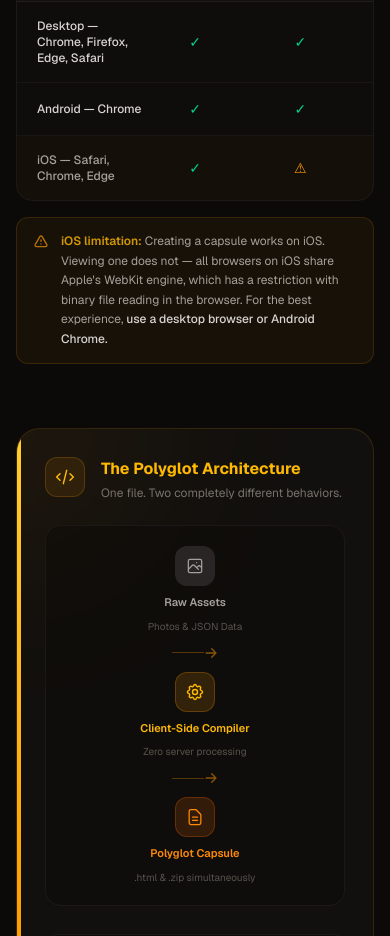
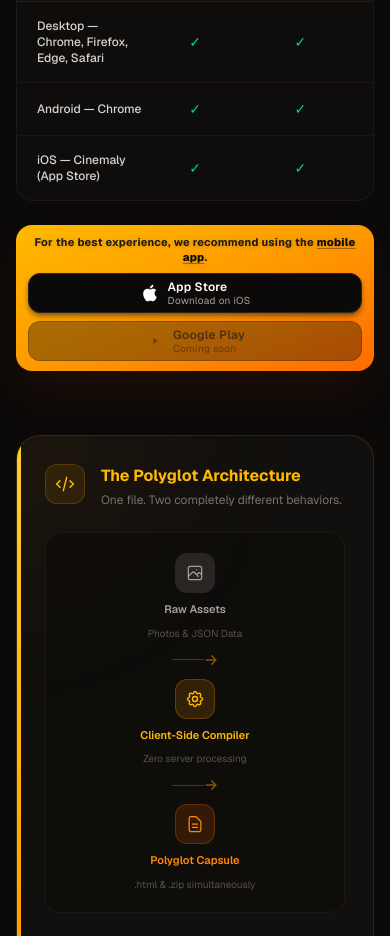
Before and after one commit to veuler/cinemaly, a Next.js app: page /guide in a window 390 px wide. Shown: the part 1207-2143 px from the top of the page. Built offline with nearby package versions, Linux system fonts and the light colour scheme; a web font is replaced by a local one.

Commit message:
Guide page mobile banner added

```diff
--- a/src/app/guide/page.tsx
+++ b/src/app/guide/page.tsx
@@ -1,6 +1,7 @@
 import { Metadata } from "next";
 import Link from "next/link";
 import { Lexend_Giga } from "next/font/google";
+import AmberStoreDownloadCard from "@/components/AmberStoreDownloadCard";
 
 const lexendGiga = Lexend_Giga({
   subsets: ["latin"],
@@ -295,19 +296,16 @@ export default function Guide() {
                 },
                 { platform: "Android — Chrome", create: true, view: true },
                 {
-                  platform: "iOS — Safari, Chrome, Edge",
+                  platform: "iOS — Cinemaly (App Store)",
                   create: true,
-                  view: false,
-                  note: true,
+                  view: true,
                 },
               ].map((row, i) => (
                 <div
                   key={i}
-                  className={`grid grid-cols-3 px-5 py-4 items-center ${i < 2 ? "border-b border-stone-800/40" : ""} ${row.note ? "bg-amber-500/3" : "bg-stone-900/20"}`}
+                  className={`grid grid-cols-3 px-5 py-4 items-center ${i < 2 ? "border-b border-stone-800/40" : ""} bg-stone-900/20`}
                 >
-                  <span
-                    className={`text-xs font-medium ${row.note ? "text-stone-400" : "text-stone-300"}`}
-                  >
+                  <span className="text-xs font-medium text-stone-300">
                     {row.platform}
                   </span>
                   <div className="flex justify-center">
@@ -321,41 +319,14 @@ export default function Guide() {
                     {row.view ? (
                       <span className="text-sm text-emerald-400">✓</span>
                     ) : (
-                      <span className="text-sm text-amber-500">⚠</span>
+                      <span className="text-sm text-rose-400">✗</span>
                     )}
                   </div>
                 </div>
               ))}
             </div>
 
-            <div className="mt-4 flex items-start gap-3 px-4 py-3.5 bg-amber-500/5 border border-amber-500/15 rounded-xl">
-              <svg
-                xmlns="http://www.w3.org/2000/svg"
-                className="w-4 h-4 text-amber-500/70 mt-0.5 shrink-0"
-                fill="none"
-                viewBox="0 0 24 24"
-                stroke="currentColor"
-                strokeWidth={2}
-              >
-                <path
-                  strokeLinecap="round"
-                  strokeLinejoin="round"
-                  d="M12 9v2m0 4h.01m-6.938 4h13.856c1.54 0 2.502-1.667 1.732-3L13.732 4c-.77-1.333-2.694-1.333-3.464 0L3.34 16c-.77 1.333.192 3 1.732 3z"
-                />
-              </svg>
-              <p className="text-xs text-stone-400 leading-relaxed">
-                <span className="text-amber-400/80 font-semibold">
-                  iOS limitation:
-                </span>{" "}
-                Creating a capsule works on iOS. Viewing one does not — all
-                browsers on iOS share Apple's WebKit engine, which has a
-                restriction with binary file reading in the browser. For the
-                best experience,{" "}
-                <span className="text-stone-300 font-medium">
-                  use a desktop browser or Android Chrome.
-                </span>
-              </p>
-            </div>
+            <AmberStoreDownloadCard className="mt-6 max-w-lg mx-auto w-full" />
           </div>
 
           <div className="relative bg-stone-900/40 border border-amber-500/15 rounded-3xl p-7 md:p-10 overflow-hidden mb-8">
--- /dev/null
+++ b/src/components/AmberStoreDownloadCard.tsx
@@ -0,0 +1,110 @@
+import type { ReactNode } from "react";
+
+export const APP_STORE_URL =
+  "https://apps.apple.com/us/app/cinemaly/id6763919834";
+
+/** Google Play listing URL — set when live (empty = placeholder button). */
+export const GOOGLE_PLAY_URL = "";
+
+function AppleGlyph({ className }: { className?: string }) {
+  return (
+    <svg
+      className={className}
+      viewBox="0 0 24 24"
+      fill="currentColor"
+      aria-hidden
+    >
+      <path d="M18.71 19.5c-.83 1.24-1.71 2.45-3.05 2.47-1.34.03-1.77-.79-3.29-.79-1.53 0-2 .77-3.27.82-1.31.05-2.3-1.32-3.14-2.53C4.25 17 2.94 12.45 4.7 9.39c.87-1.52 2.43-2.48 4.12-2.51 1.28-.02 2.5.87 3.29.87.78 0 2.26-1.07 3.81-.91.65.03 2.47.26 3.64 1.98-.09.06-2.17 1.28-2.15 3.81.03 3.02 2.65 4.03 2.68 4.04-.03.07-.42 1.44-1.38 2.83M13 3.5c.73-.83 1.94-1.46 2.94-1.5.13 1.17-.34 2.35-1.04 3.19-.69.85-1.83 1.51-2.95 1.42-.15-1.15.41-2.35 1.05-3.11z" />
+    </svg>
+  );
+}
+
+function PlayGlyph({ className }: { className?: string }) {
+  return (
+    <svg
+      className={className}
+      viewBox="0 0 24 24"
+      fill="currentColor"
+      aria-hidden
+    >
+      <path d="M10 8.5v7l5.25-3.5L10 8.5z" />
+    </svg>
+  );
+}
+
+type Props = {
+  /** e.g. dismiss control for floating banner */
+  topRight?: ReactNode;
+  className?: string;
+};
+
+export default function AmberStoreDownloadCard({
+  topRight,
+  className = "",
+}: Props) {
+  const googleLive = Boolean(GOOGLE_PLAY_URL.trim());
+
+  return (
+    <div
+      className={`relative rounded-2xl bg-linear-to-br from-amber-400 via-amber-500 to-orange-500 px-3 py-2.5 sm:px-4 sm:py-3 shadow-2xl shadow-amber-950/40 backdrop-blur-[2px] ${className}`}
+    >
+      {topRight}
+      <p
+        className={`text-center text-[11px] sm:text-xs font-bold text-stone-900 tracking-wide mb-2 leading-snug drop-shadow-sm ${topRight ? "pr-7" : ""}`}
+      >
+        For the best experience, we recommend using the{" "}
+        <span className="font-extrabold text-stone-950 underline decoration-stone-950/35 underline-offset-2">
+          mobile app
+        </span>
+        .
+      </p>
+
+      <div className="flex flex-col sm:flex-row items-stretch justify-center gap-2 sm:gap-2.5">
+        <a
+          href={APP_STORE_URL}
+          target="_blank"
+          rel="noopener noreferrer"
+          className="flex flex-1 items-center justify-center gap-2 min-h-[40px] rounded-xl bg-stone-950 border border-stone-800 hover:bg-stone-900 hover:border-stone-700 text-white text-xs font-semibold tracking-wide transition-colors duration-150 px-3 shadow-md shadow-stone-950/40"
+        >
+          <AppleGlyph className="w-5 h-5 shrink-0 text-white" />
+          <span className="leading-tight text-left">
+            App Store
+            <span className="block text-[10px] font-normal text-stone-400">
+              Download on iOS
+            </span>
+          </span>
+        </a>
+
+        {googleLive ? (
+          <a
+            href={GOOGLE_PLAY_URL}
+            target="_blank"
+            rel="noopener noreferrer"
+            className="flex flex-1 items-center justify-center gap-2 min-h-[40px] rounded-xl bg-stone-950 border border-stone-800 hover:bg-stone-900 hover:border-stone-700 text-white text-xs font-semibold tracking-wide transition-colors duration-150 px-3 shadow-md shadow-stone-950/40"
+          >
+            <PlayGlyph className="w-5 h-5 shrink-0 text-emerald-400" />
+            <span className="leading-tight text-left">
+              Google Play
+              <span className="block text-[10px] font-normal text-stone-400">
+                Get it on Android
+              </span>
+            </span>
+          </a>
+        ) : (
+          <span
+            className="flex flex-1 items-center justify-center gap-2 min-h-[40px] rounded-xl bg-stone-950/35 border border-stone-900/25 text-stone-900/65 text-xs font-semibold tracking-wide px-3 cursor-not-allowed"
+            title="Google Play link coming soon"
+          >
+            <PlayGlyph className="w-5 h-5 shrink-0 text-stone-900/45" />
+            <span className="leading-tight text-left">
+              Google Play
+              <span className="block text-[10px] font-normal text-stone-900/50">
+                Coming soon
+              </span>
+            </span>
+          </span>
+        )}
+      </div>
+    </div>
+  );
+}
--- a/src/components/MobileStoreBanner.tsx
+++ b/src/components/MobileStoreBanner.tsx
@@ -2,40 +2,9 @@
 
 import { useEffect, useState } from "react";
 import { createPortal } from "react-dom";
-
-const APP_STORE_URL =
-  "https://apps.apple.com/us/app/cinemaly/id6763919834";
-
-/** Google Play listing URL — set when live (empty = placeholder button). */
-export const GOOGLE_PLAY_URL = "";
+import AmberStoreDownloadCard from "@/components/AmberStoreDownloadCard";
 
 const STORAGE_KEY = "cinemaly-mobile-store-banner-dismissed";
-
-function AppleGlyph({ className }: { className?: string }) {
-  return (
-    <svg
-      className={className}
-      viewBox="0 0 24 24"
-      fill="currentColor"
-      aria-hidden
-    >
-      <path d="M18.71 19.5c-.83 1.24-1.71 2.45-3.05 2.47-1.34.03-1.77-.79-3.29-.79-1.53 0-2 .77-3.27.82-1.31.05-2.3-1.32-3.14-2.53C4.25 17 2.94 12.45 4.7 9.39c.87-1.52 2.43-2.48 4.12-2.51 1.28-.02 2.5.87 3.29.87.78 0 2.26-1.07 3.81-.91.65.03 2.47.26 3.64 1.98-.09.06-2.17 1.28-2.15 3.81.03 3.02 2.65 4.03 2.68 4.04-.03.07-.42 1.44-1.38 2.83M13 3.5c.73-.83 1.94-1.46 2.94-1.5.13 1.17-.34 2.35-1.04 3.19-.69.85-1.83 1.51-2.95 1.42-.15-1.15.41-2.35 1.05-3.11z" />
-    </svg>
-  );
-}
-
-function PlayGlyph({ className }: { className?: string }) {
-  return (
-    <svg
-      className={className}
-      viewBox="0 0 24 24"
-      fill="currentColor"
-      aria-hidden
-    >
-      <path d="M10 8.5v7l5.25-3.5L10 8.5z" />
-    </svg>
-  );
-}
 
 export default function MobileStoreBanner() {
   const [mounted, setMounted] = useState(false);
@@ -68,8 +37,6 @@ export default function MobileStoreBanner() {
 
   if (!mounted || !visible) return null;
 
-  const googleLive = Boolean(GOOGLE_PLAY_URL?.trim());
-
   const shell = (
     <div
       className={[
@@ -85,7 +52,8 @@ export default function MobileStoreBanner() {
       role="region"
       aria-label="Mobile app availability"
     >
-      <div className="relative rounded-2xl bg-linear-to-br from-amber-400 via-amber-500 to-orange-500 px-3 py-2.5 sm:px-4 sm:py-3 shadow-2xl shadow-amber-950/40 backdrop-blur-[2px]">
+      <AmberStoreDownloadCard
+        topRight={
           <button
             type="button"
             onClick={dismiss}
@@ -106,61 +74,8 @@ export default function MobileStoreBanner() {
               />
             </svg>
           </button>
-
-        <p className="text-center text-[11px] sm:text-xs font-bold text-stone-900 tracking-wide pr-7 mb-2 leading-snug drop-shadow-sm">
-          For the best experience, we recommend using the{" "}
-          <span className="font-extrabold text-stone-950 underline decoration-stone-950/35 underline-offset-2">
-            mobile app
-          </span>.
-        </p>
-
-        <div className="flex flex-col sm:flex-row items-stretch justify-center gap-2 sm:gap-2.5">
-          <a
-            href={APP_STORE_URL}
-            target="_blank"
-            rel="noopener noreferrer"
-            className="flex flex-1 items-center justify-center gap-2 min-h-[40px] rounded-xl bg-stone-950 border border-stone-800 hover:bg-stone-900 hover:border-stone-700 text-white text-xs font-semibold tracking-wide transition-colors duration-150 px-3 shadow-md shadow-stone-950/40"
-          >
-            <AppleGlyph className="w-5 h-5 shrink-0 text-white" />
-            <span className="leading-tight text-left">
-              App Store
-              <span className="block text-[10px] font-normal text-stone-400">
-                Download on iOS
-              </span>
-            </span>
-          </a>
-
-          {googleLive ? (
-            <a
-              href={GOOGLE_PLAY_URL}
-              target="_blank"
-              rel="noopener noreferrer"
-              className="flex flex-1 items-center justify-center gap-2 min-h-[40px] rounded-xl bg-stone-950 border border-stone-800 hover:bg-stone-900 hover:border-stone-700 text-white text-xs font-semibold tracking-wide transition-colors duration-150 px-3 shadow-md shadow-stone-950/40"
-            >
-              <PlayGlyph className="w-5 h-5 shrink-0 text-emerald-400" />
-              <span className="leading-tight text-left">
-                Google Play
-                <span className="block text-[10px] font-normal text-stone-400">
-                  Get it on Android
-                </span>
-              </span>
-            </a>
-          ) : (
-            <span
-              className="flex flex-1 items-center justify-center gap-2 min-h-[40px] rounded-xl bg-stone-950/35 border border-stone-900/25 text-stone-900/65 text-xs font-semibold tracking-wide px-3 cursor-not-allowed"
-              title="Google Play link coming soon"
-            >
-              <PlayGlyph className="w-5 h-5 shrink-0 text-stone-900/45" />
-              <span className="leading-tight text-left">
-                Google Play
-                <span className="block text-[10px] font-normal text-stone-900/50">
-                  Coming soon
-                </span>
-              </span>
-            </span>
-          )}
-        </div>
-      </div>
+        }
+      />
     </div>
   );
 
```
Lines whose indentation alone changed are shown as unchanged.
